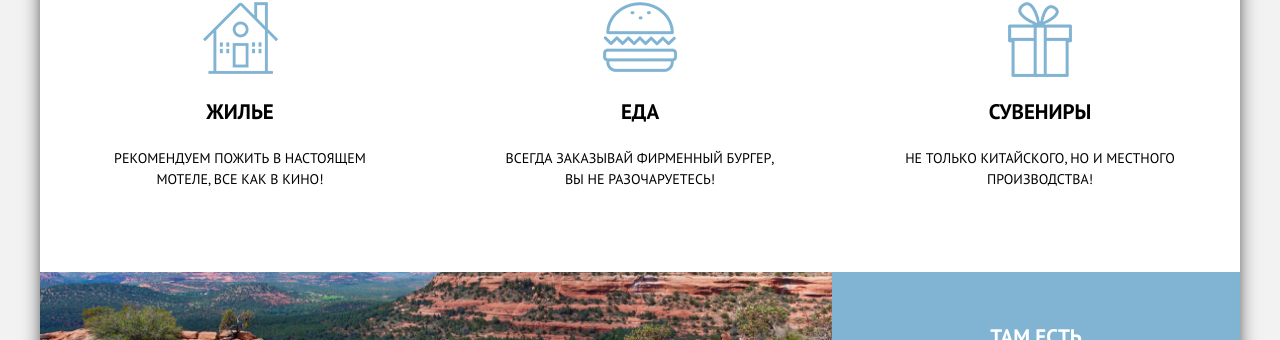
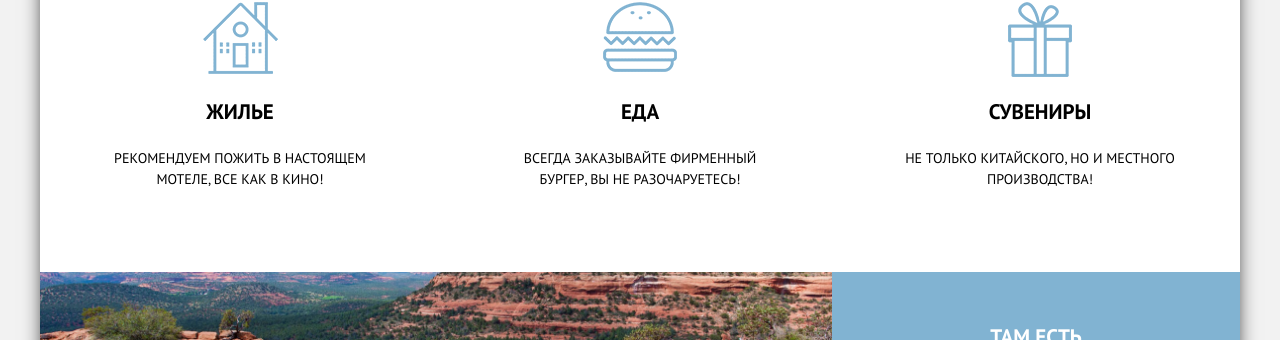
Before and after one commit to vzhikness/vzhikness.github.io, a Jekyll site: the page projects/sedona/index.html, which Jekyll copies as it is, in a window 1280 px wide and 900 px high, scrolled down 983 px. Shown: the part 111-451 px from the top of the window. Built offline with Jekyll 4.4.1, drawn with Linux system fonts in a browser that asks for light colours.

Commit message:
Edit grammatics of the section-text

```diff
--- a/projects/sedona/index.html
+++ b/projects/sedona/index.html
@@ -69,7 +69,7 @@
           </div>
           <div class="index-mid-col">
             <p class="section-title">Еда</p>
-            <p class="section-text">Всегда заказывай фирменный бургер, вы
+            <p class="section-text">Всегда заказывайте фирменный бургер, вы
             не разочаруетесь!</p>
           </div>
           <div class="index-right-col">
```
